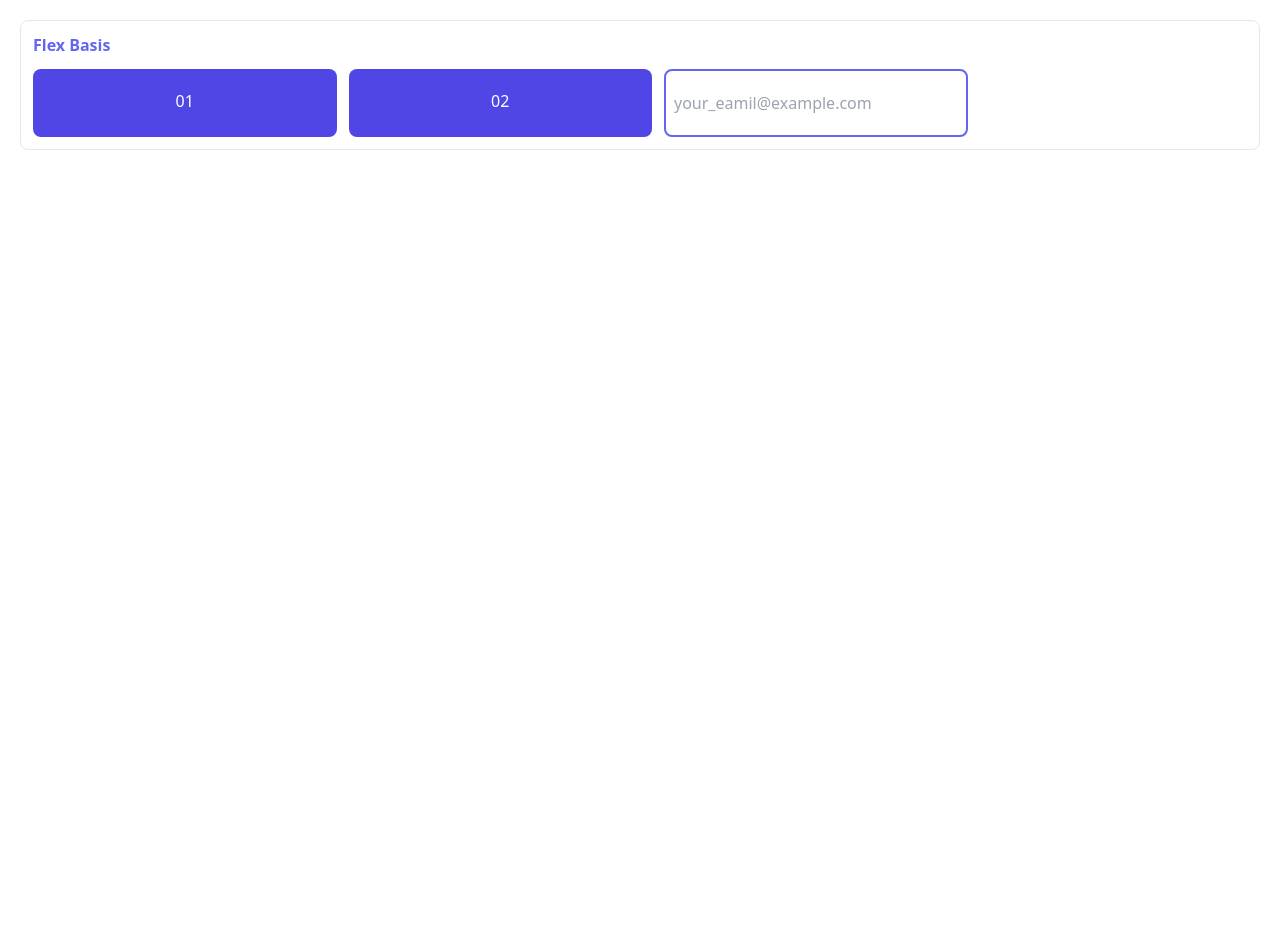
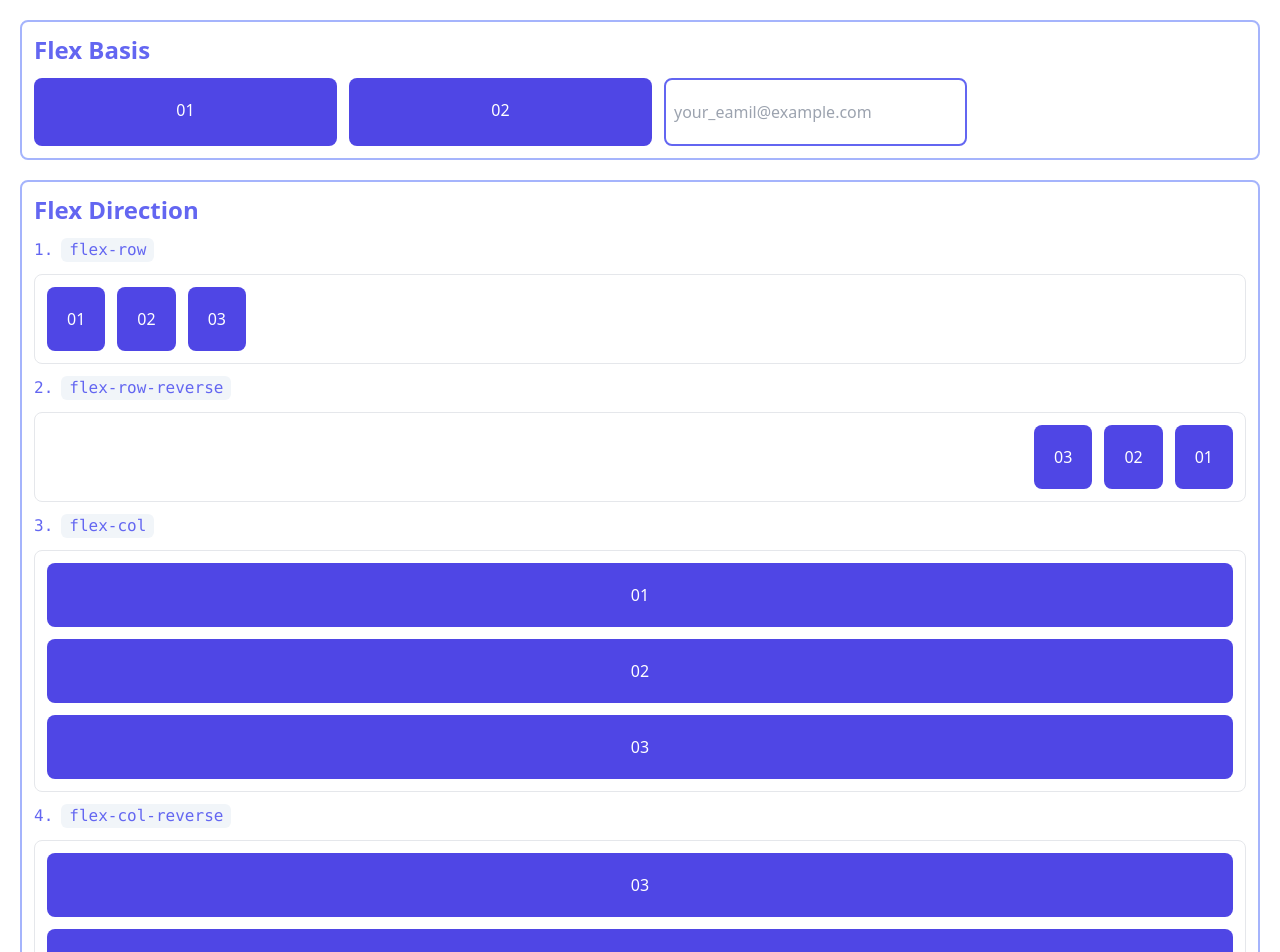
Before and after one commit to AymanAlshanqiti/react-tailwind-flexbox-grid, a React (Create React App) app: page / in a window 1280 px wide. Shown: the top 952 px of the page. Before the commit the page ends 800 px from the top, so only its background shows below. Built offline with nearby package versions, Linux system fonts and the light colour scheme.

Commit message:
feat: add flex-direction.

```diff
--- a/src/App.js
+++ b/src/App.js
@@ -1,9 +1,11 @@
 import FlexBasis from './components/flexbox/FlexBasis';
+import FlexDirection from './components/flexbox/FlexDirection';
 
 function App() {
 	return (
-		<div className="m-5 space-y-4">
+		<div className="m-5 space-y-5">
 			<FlexBasis />
+			<FlexDirection />
 		</div>
 	);
 }
--- a/src/components/flexbox/FlexBasis.jsx
+++ b/src/components/flexbox/FlexBasis.jsx
@@ -2,8 +2,8 @@ import React from 'react';
 
 export default function FlexBasis() {
 	return (
-		<div className="flex flex-row flex-wrap gap-3 border h-full p-3 rounded-lg">
-			<h1 className="w-full text-indigo-500 font-bold">Flex Basis</h1>
+		<div className="flex flex-row flex-wrap gap-3 border-2 border-indigo-300 h-full p-3 rounded-lg">
+			<h1 className="w-full text-indigo-500 font-bold text-2xl">Flex Basis</h1>
 			<div className="basis-[40%] lg:basis-1/4 text-white hover:basis-5/12 transition-all duration-500 bg-indigo-600 rounded-lg p-5 text-center">
 				01
 			</div>
--- /dev/null
+++ b/src/components/flexbox/FlexDirection.jsx
@@ -0,0 +1,54 @@
+import React from 'react';
+
+export default function FlexDirection() {
+	return (
+		<div className="flex flex-wrap gap-3 border-2 border-indigo-300 h-full p-3 rounded-lg">
+			<h1 className="w-full text-indigo-500 font-bold text-2xl">
+				Flex Direction
+			</h1>
+			<pre className="flex gap-2 text-indigo-500">
+				1.
+				<span className="bg-slate-100 px-2 rounded-md">flex-row</span>
+			</pre>
+
+			<div className="flex flex-row w-full border p-3 rounded-lg gap-3 text-center">
+				<div className="bg-indigo-600 p-5 rounded-lg text-white">01</div>
+				<div className="bg-indigo-600 p-5 rounded-lg text-white">02</div>
+				<div className="bg-indigo-600 p-5 rounded-lg text-white">03</div>
+			</div>
+
+			<pre className="flex gap-2 text-indigo-500">
+				2.
+				<span className="bg-slate-100 px-2 rounded-md">flex-row-reverse</span>
+			</pre>
+
+			<div className="flex flex-row-reverse w-full border p-3 rounded-lg gap-3 text-center">
+				<div className="bg-indigo-600 p-5 rounded-lg text-white">01</div>
+				<div className="bg-indigo-600 p-5 rounded-lg text-white">02</div>
+				<div className="bg-indigo-600 p-5 rounded-lg text-white">03</div>
+			</div>
+
+			<pre className="flex gap-2 text-indigo-500">
+				3.
+				<span className="bg-slate-100 px-2 rounded-md">flex-col</span>
+			</pre>
+
+			<div className="flex flex-col w-full border p-3 rounded-lg gap-3 text-center">
+				<div className="bg-indigo-600 p-5 rounded-lg text-white">01</div>
+				<div className="bg-indigo-600 p-5 rounded-lg text-white">02</div>
+				<div className="bg-indigo-600 p-5 rounded-lg text-white">03</div>
+			</div>
+
+			<pre className="flex gap-2 text-indigo-500">
+				4.
+				<span className="bg-slate-100 px-2 rounded-md">flex-col-reverse</span>
+			</pre>
+
+			<div className="flex flex-col-reverse w-full border p-3 rounded-lg gap-3 text-center">
+				<div className="bg-indigo-600 p-5 rounded-lg text-white">01</div>
+				<div className="bg-indigo-600 p-5 rounded-lg text-white">02</div>
+				<div className="bg-indigo-600 p-5 rounded-lg text-white">03</div>
+			</div>
+		</div>
+	);
+}
```
